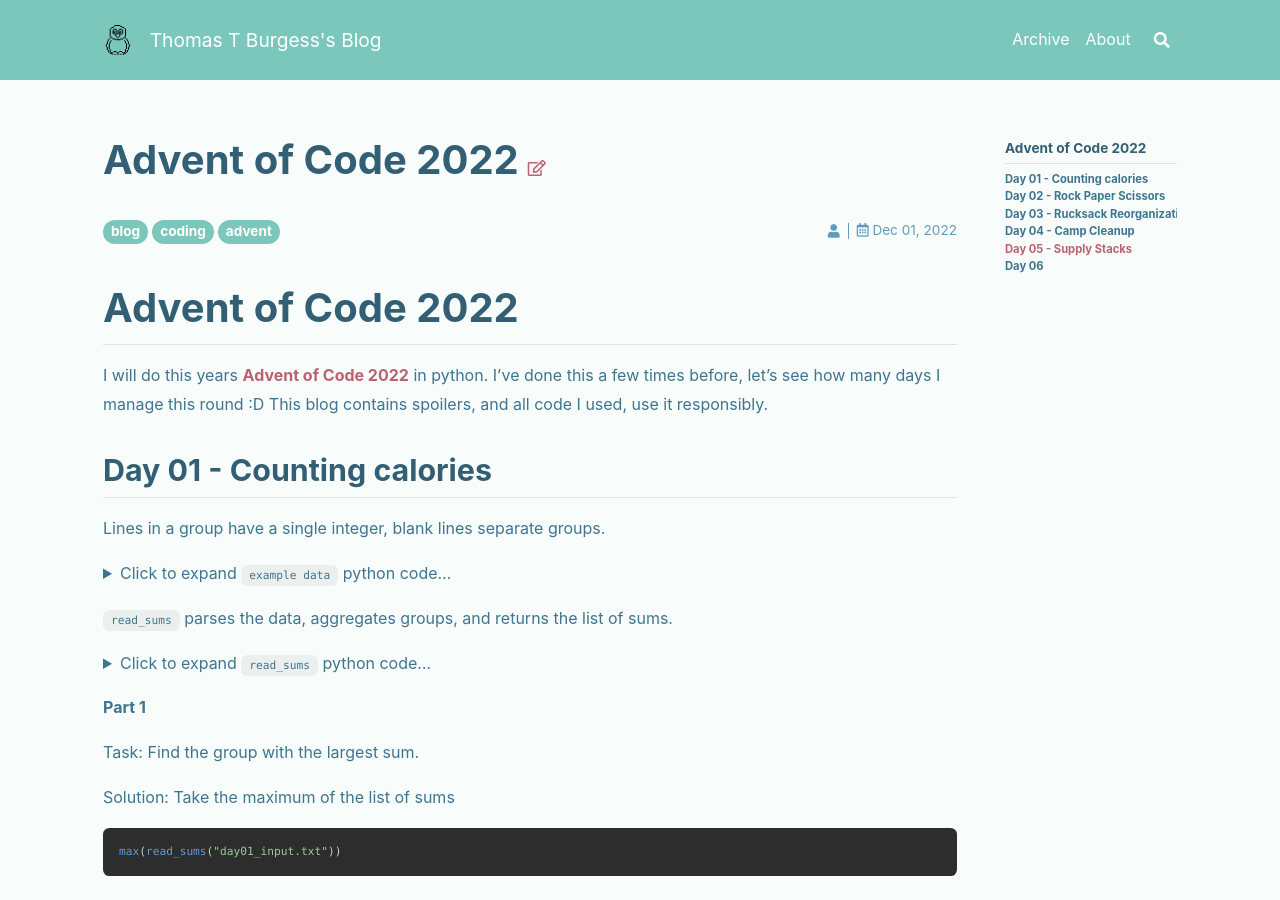
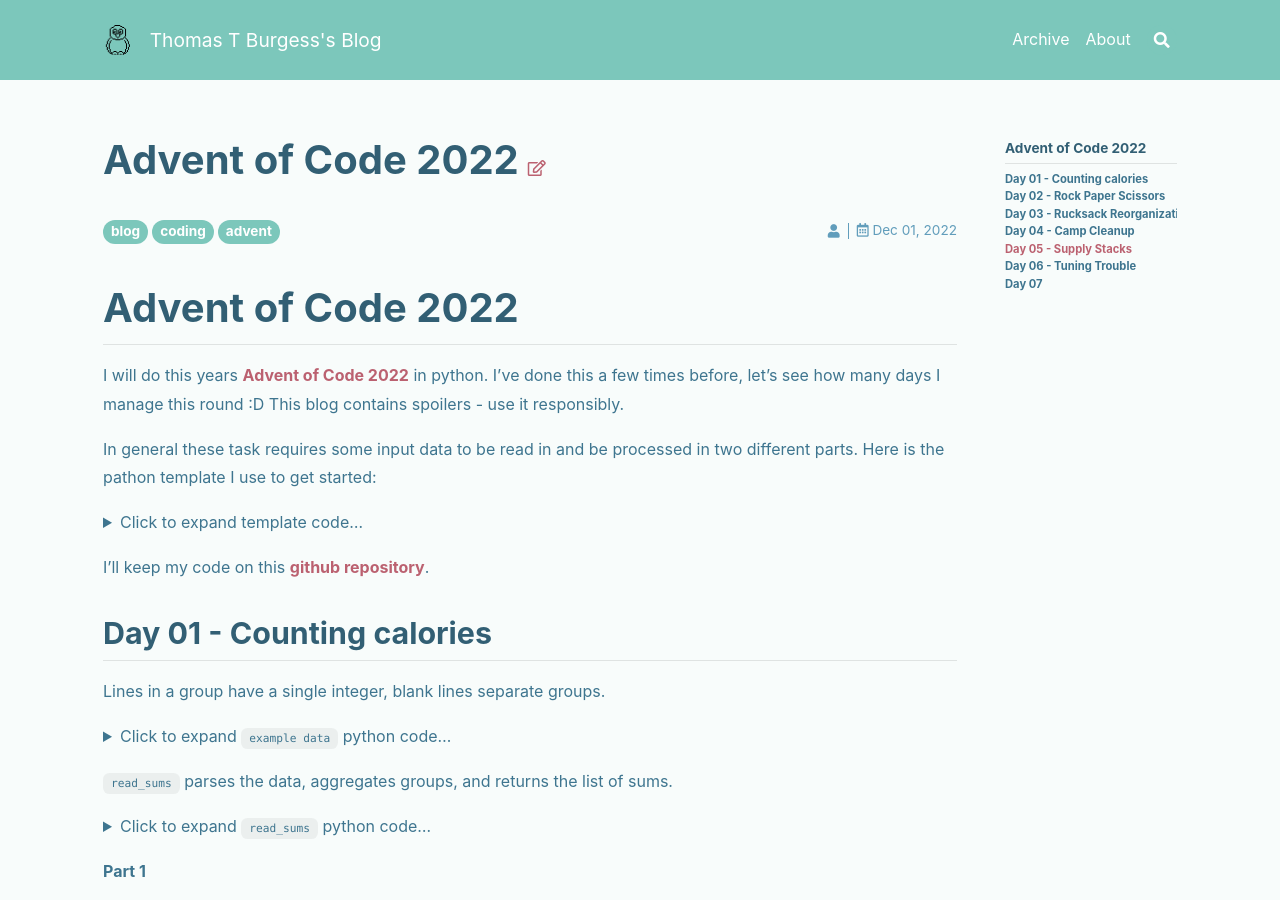
Before and after one commit to thomasburgess/thomasburgess.github.io, a Jekyll site: the page built from _posts/2022-12-01-aoc22.md, in a window 1280 px wide and 900 px high. Built offline with Jekyll 4.4.1, drawn with Linux system fonts in a browser that asks for light colours; nearby versions of some CDN libraries; comment, search, counter and statistics services are not loaded; some of the changed text lies outside the part shown.

Commit message:
aoc2022: day06

````diff
--- a/_posts/2022-12-01-aoc22.md
+++ b/_posts/2022-12-01-aoc22.md
@@ -14,7 +14,38 @@
 
 # Advent of Code 2022
 
-I will do this years [Advent of Code 2022](https://adventofcode.com/2022) in python. I've done this a few times before, let's see how many days I manage this round :D This blog contains spoilers, and all code I used, use it responsibly.
+I will do this years [Advent of Code 2022](https://adventofcode.com/2022) in python. I've done this a few times before, let's see how many days I manage this round :D This blog contains spoilers - use it responsibly.
+
+In general these task requires some input data to be read in and be processed in two different parts. Here is the pathon template I use to get started:
+
+{% details Click to expand template code... %}
+```python
+#!/usr/bin/env python
+# -*- coding: utf-8 -*-
+"""Advent of code day XX - """
+
+def read_data(path: str) -> list:
+    result = []
+    with open(path, "r") as f:
+        for line in f.readlines():
+            result.append(line)
+    return result
+
+if __name__ == "__main__":
+    exdata = read_data("dayXX_example.txt")
+    indata = read_data("dayXX_input.txt")
+
+    print("PART 1")
+    print("example", part1(exdata))
+    print("input", part1(indata))
+
+    print("PART 2")
+    print("example", part2(exdata))
+    print("input", part2(indata))
+```
+{% enddetails %}
+
+I'll keep my code on this [github repository](https://github.com/thomasburgess/advent2022).
 
 ## Day 01 - Counting calories
 
@@ -361,5 +392,39 @@
 This is solved with `apply_moves` and `reverse=False`.
 
 
-## Day 06
+## Day 06 - Tuning Trouble
+
+5 examples are given.
+
+{% details Click to expand example data... %}
+```
+7 mjqjpqmgbljsphdztnvjfqwrcgsmlb
+5 bvwbjplbgvbhsrlpgdmjqwftvncz
+6 nppdvjthqldpwncqszvftbrmjlhg
+10 nznrnfrfntjfmvfwmzdfjlvtqnbhcprsg
+11 zcfzfwzzqfrljwzlrfnpqdbhtmscgvjw
+```
+{% enddetails %}
+
+Task: find message start - the first instance of four different consecutive characters.
+
+Solution: generate the length of the `set` of n character spans until it equals n.
+
+{% details Click to expand `find_start` python code... %}
+
+```python
+def find_start(message: str, n: int) -> int:
+    return n + sum(
+        1
+        for _ in takewhile(
+            lambda x: x != n,
+            map(lambda x: len(set(message[x - n : x])), range(n, len(message))),
+        )
+    )
+```
+{% enddetails %}
+
+Plugging in `n=4` into this gives the correct solution for part 1, and part 2 likewise with `n=14`.
+
+## Day 07
 **Not yet**
````
